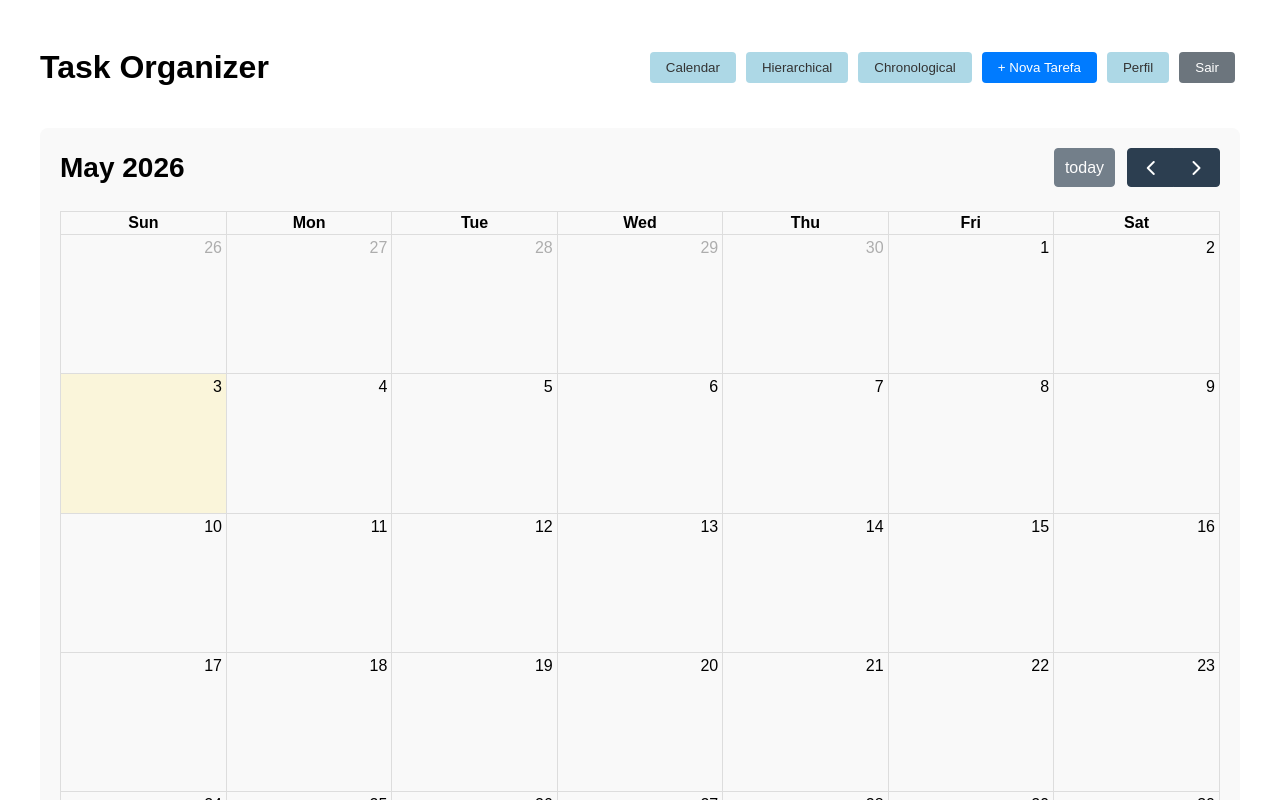
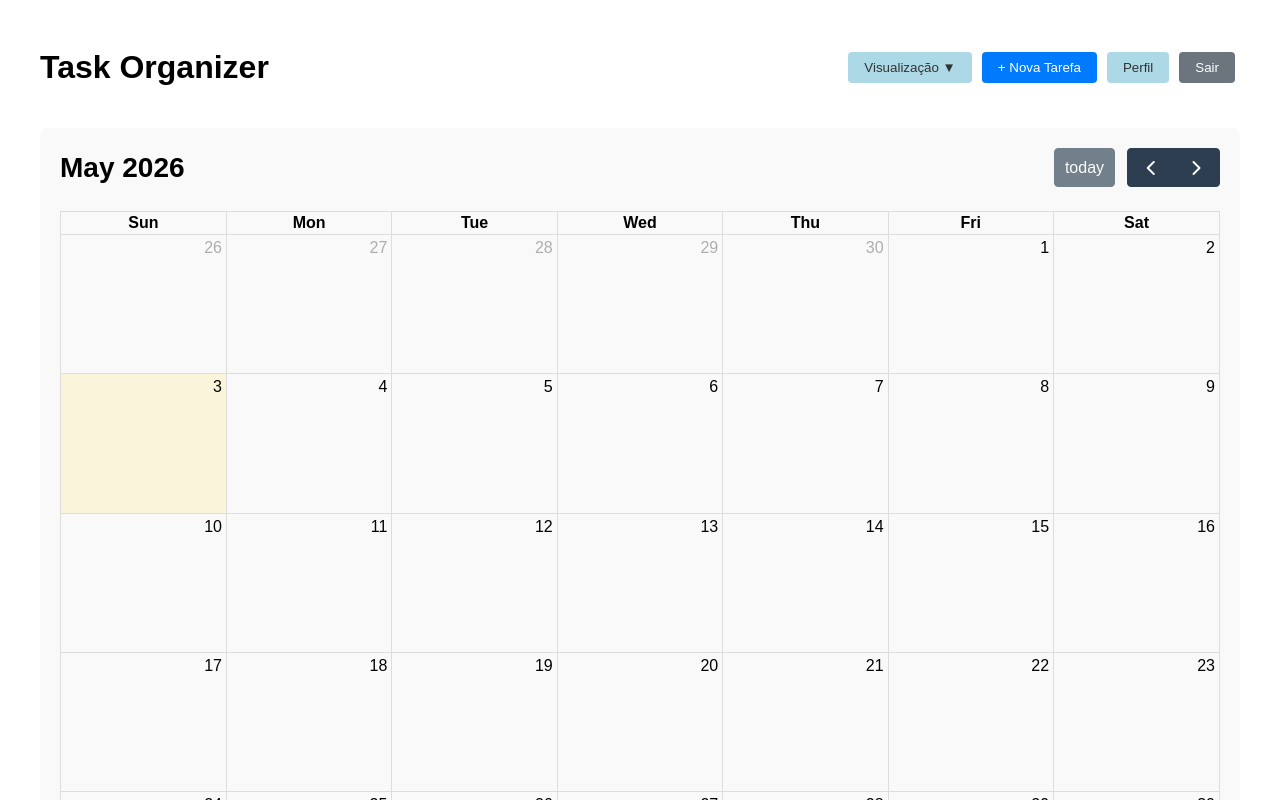
Before and after one commit to shandragon/introducao-spec-kit, a React (Vite) app in the folder frontend/: page / in a window 1280 px wide. Shown: the top 800 px of the page. Built offline with nearby package versions, Linux system fonts and the light colour scheme; no server answers; sample sign-in values are in the browser's storage.

Commit message:
feat(nav): adiciona menu dropdown de visualizações

```diff
--- a/frontend/src/App.css
+++ b/frontend/src/App.css
@@ -78,13 +78,38 @@ aside {
   z-index: 1000;
 }
 
-/* Calendar Event Styling */
-.fc-event {
-  background-color: #add8e6;
-  border: 1px solid black;
+/* Dropdown Menu Styling */
+.dropdown {
+  position: relative;
+  display: inline-block;
+}
+
+.dropdown-content {
+  display: none;
+  position: absolute;
+  background-color: white;
+  min-width: 160px;
+  box-shadow: 0px 8px 16px 0px rgba(0,0,0,0.2);
+  z-index: 1000;
   border-radius: 4px;
-  color: #333;
-  padding: 2px 4px;
+  border: 1px solid #ddd;
+}
+
+.dropdown:hover .dropdown-content {
+  display: block;
+}
+
+.dropdown-content button {
+  width: 100%;
+  text-align: left;
+  border-radius: 0;
+  background: white;
+  margin: 0;
+  border-bottom: 1px solid #eee;
+}
+
+.dropdown-content button:hover {
+  background-color: #f1f1f1;
 }
 
 /* Button Base Styles */
--- a/frontend/src/App.tsx
+++ b/frontend/src/App.tsx
@@ -93,9 +93,14 @@ function AppContent() {
       <header>
         <h1>Task Organizer</h1>
         <nav>
-          <button onClick={() => setView('calendar')}>Calendar</button>
-          <button onClick={() => { setView('tree'); setTreeMode('hierarchical'); }}>Hierarchical</button>
-          <button onClick={() => { setView('tree'); setTreeMode('chronological'); }}>Chronological</button>
+          <div className="dropdown">
+            <button>Visualização ▼</button>
+            <div className="dropdown-content">
+              <button onClick={() => setView('calendar')}>Calendar</button>
+              <button onClick={() => { setView('tree'); setTreeMode('hierarchical'); }}>Hierarchical</button>
+              <button onClick={() => { setView('tree'); setTreeMode('chronological'); }}>Chronological</button>
+            </div>
+          </div>
           <button className="primary" onClick={() => openForm()}>+ Nova Tarefa</button>
           <button onClick={() => window.location.href = '/profile'}>Perfil</button>
           <LogoutButton />
```
